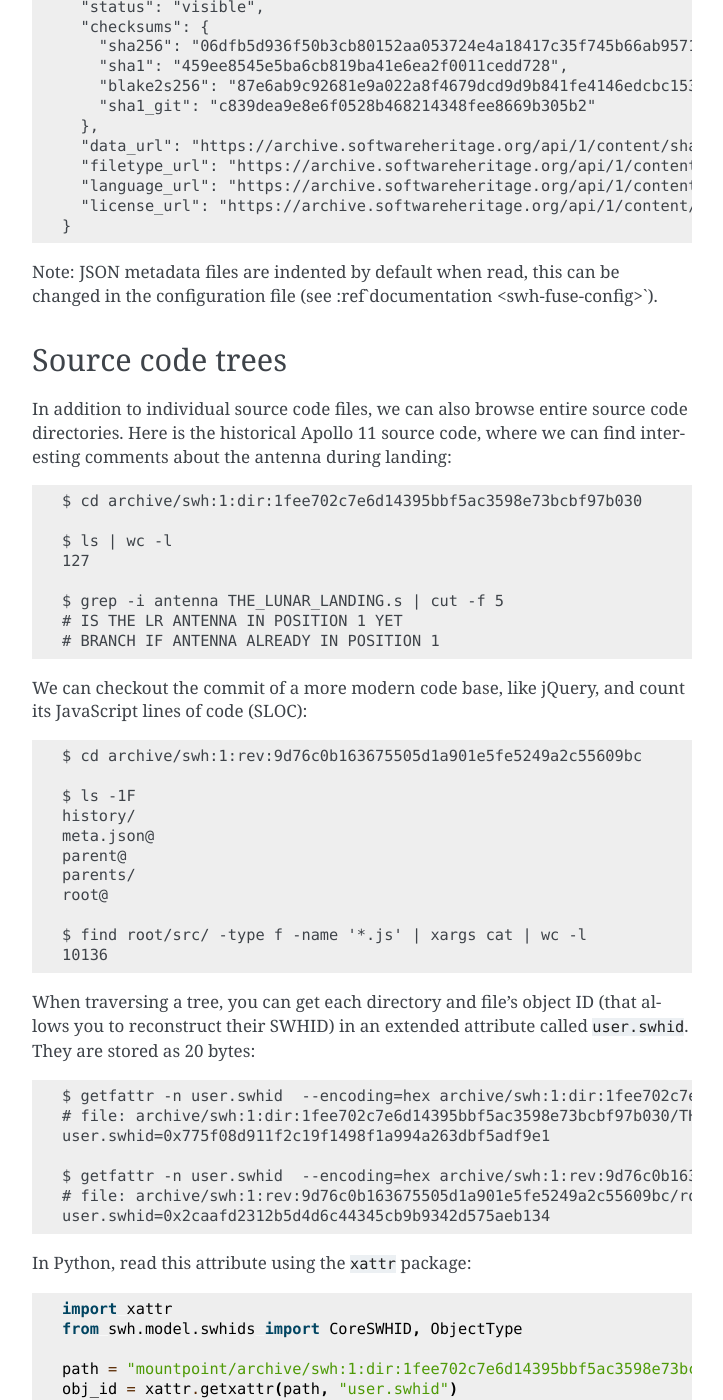
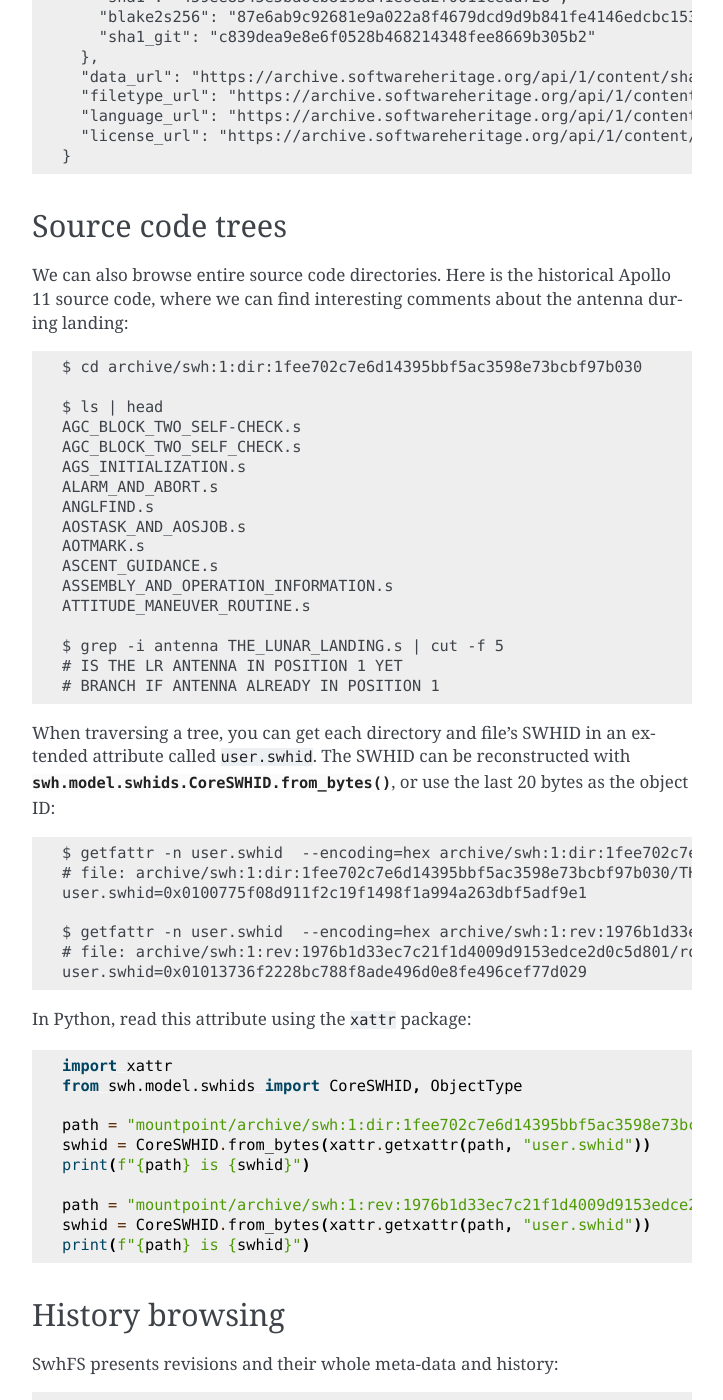
Before and after one commit to SoftwareHeritage/swh-fuse, a Sphinx documentation site: the page built from docs/tutorial.rst, in a window 1280 px wide and 1400 px high, scrolled down 1995 px. Shown: the whole window, without its empty margins (388-1111 px from the left). Built offline with Sphinx 7.4.7, drawn with Linux system fonts in a browser that asks for light colours; pages that are not in the unit, such as notebooks, are missing from menus; cross-references to code outside the pages are shown as plain code; some of the changed text lies outside the part shown.

Commit message:
proof-reading the tutorial, and using faster examples

```diff
--- a/docs/tutorial.rst
+++ b/docs/tutorial.rst
@@ -23,26 +23,24 @@
 
 ::
 
-   $ mkdir swhfs
-   $ swh fs mount swhfs/  # mount the archive
+   $ mkdir ~/swhfs
+   $ swh fs mount ~/swhfs  # mount the archive
 
-   $ ls -1F swhfs/  # list entry points
+   $ ls -1F ~/swhfs  # list entry points
    archive/  # <- start browsing from here
    cache/
    origin/
    README
 
+To unmount use ``swh fs umount ~/swhfs``.
+Note that ``sudo`` is not needed,
+however on some systems you might need specific authorizations.
+Cf. TODO LINK on workarounds.
+
 By default SwhFS daemonizes into background and logs to syslog; it can be kept in
-foreground, logging to the console, by passing ``-f/--foreground`` to ``mount``.
+foreground, logging to the console, by passing the ``-f/`` (``--foreground``) option to ``mount``.
+In that case, hit ``Ctrl+C`` to stop the process and unmount.
 
-To unmount use ``swh fs umount PATH``. Note that, since SwhFS is a *user-space*
-filesystem, mounting and unmounting it are not privileged operations, any user can do
-it.
-
-The configuration file ``~/.swh/config/global.yml`` is read if present. Its main use
-case is inserting a per-user authentication token for the SWH API, which might be needed
-in case of heavy use to bypass the default API rate limit. See the
-:ref:`configuration documentation <swh-fuse-config>` for details.
 
 Lazy loading
 ------------
@@ -106,56 +106,46 @@
      "license_url": "https://archive.softwareheritage.org/api/1/content/sha1_git:c839dea9e8e6f0528b468214348fee8669b305b2/license/"
    }
 
-Note: JSON metadata files are indented by default when read, this can be changed in the
-configuration file (see :ref`documentation <swh-fuse-config>`).
 
 Source code trees
 -----------------
 
-In addition to individual source code files, we can also browse entire source code
-directories. Here is the historical Apollo 11 source code, where we can find interesting
+We can also browse entire source code directories.
+Here is the historical Apollo 11 source code, where we can find interesting
 comments about the antenna during landing:
 
 ::
 
    $ cd archive/swh:1:dir:1fee702c7e6d14395bbf5ac3598e73bcbf97b030
 
-   $ ls | wc -l
-   127
+   $ ls | head
+   AGC_BLOCK_TWO_SELF-CHECK.s
+   AGC_BLOCK_TWO_SELF_CHECK.s
+   AGS_INITIALIZATION.s
+   ALARM_AND_ABORT.s
+   ANGLFIND.s
+   AOSTASK_AND_AOSJOB.s
+   AOTMARK.s
+   ASCENT_GUIDANCE.s
+   ASSEMBLY_AND_OPERATION_INFORMATION.s
+   ATTITUDE_MANEUVER_ROUTINE.s
 
    $ grep -i antenna THE_LUNAR_LANDING.s | cut -f 5
    # IS THE LR ANTENNA IN POSITION 1 YET
    # BRANCH IF ANTENNA ALREADY IN POSITION 1
 
-We can checkout the commit of a more modern code base, like jQuery, and count its
-JavaScript lines of code (SLOC):
 
-::
-
-   $ cd archive/swh:1:rev:9d76c0b163675505d1a901e5fe5249a2c55609bc
-
-   $ ls -1F
-   history/
-   meta.json@
-   parent@
-   parents/
-   root@
-
-   $ find root/src/ -type f -name '*.js' | xargs cat | wc -l
-   10136
-
-
-When traversing a tree, you can get each directory and file's object ID (that allows
-you to reconstruct their SWHID) in an extended attribute called ``user.swhid``.
-They are stored as 20 bytes::
+When traversing a tree, you can get each directory and file's SWHID in an extended attribute called ``user.swhid``.
+The SWHID can be reconstructed with :py:meth:`swh.model.swhids.CoreSWHID.from_bytes`,
+or use the last 20 bytes as the object ID::
 
    $ getfattr -n user.swhid  --encoding=hex archive/swh:1:dir:1fee702c7e6d14395bbf5ac3598e73bcbf97b030/THE_LUNAR_LANDING.s
    # file: archive/swh:1:dir:1fee702c7e6d14395bbf5ac3598e73bcbf97b030/THE_LUNAR_LANDING.s
-   user.swhid=0x775f08d911f2c19f1498f1a994a263dbf5adf9e1
+   user.swhid=0x0100775f08d911f2c19f1498f1a994a263dbf5adf9e1
 
-   $ getfattr -n user.swhid  --encoding=hex archive/swh:1:rev:9d76c0b163675505d1a901e5fe5249a2c55609bc/root/src
-   # file: archive/swh:1:rev:9d76c0b163675505d1a901e5fe5249a2c55609bc/root/src
-   user.swhid=0x2caafd2312b5d4d6c44345cb9b9342d575aeb134
+   $ getfattr -n user.swhid  --encoding=hex archive/swh:1:rev:1976b1d33ec7c21f1d4009d9153edce2d0c5d801/root
+   # file: archive/swh:1:rev:1976b1d33ec7c21f1d4009d9153edce2d0c5d801/root
+   user.swhid=0x01013736f2228bc788f8ade496d0e8fe496cef77d029
 
 In Python, read this attribute using the ``xattr`` package::
 
@@ -163,27 +153,53 @@
    from swh.model.swhids import CoreSWHID, ObjectType
 
    path = "mountpoint/archive/swh:1:dir:1fee702c7e6d14395bbf5ac3598e73bcbf97b030/THE_LUNAR_LANDING.s"
-   obj_id = xattr.getxattr(path, "user.swhid")
-   swhid = CoreSWHID(object_type=ObjectType.CONTENT, object_id=obj_id)
+   swhid = CoreSWHID.from_bytes(xattr.getxattr(path, "user.swhid"))
    print(f"{path} is {swhid}")
 
-   path = "mountpoint/archive/swh:1:rev:9d76c0b163675505d1a901e5fe5249a2c55609bc/root/src"
-   obj_id = xattr.getxattr(path, "user.swhid")
-   swhid = CoreSWHID(object_type=ObjectType.DIRECTORY, object_id=obj_id)
+   path = "mountpoint/archive/swh:1:rev:1976b1d33ec7c21f1d4009d9153edce2d0c5d801/root"
+   swhid = CoreSWHID.from_bytes(xattr.getxattr(path, "user.swhid"))
    print(f"{path} is {swhid}")
 
 
 History browsing
 ----------------
 
-``meta.json`` files of revision objects contain complete commit metadata, e.g.:
+SwhFS presents revisions and their whole meta-data and history:
+
+::
+
+   $ cd archive/swh:1:rev:1976b1d33ec7c21f1d4009d9153edce2d0c5d801
+
+   $ ls -1
+   history/
+   meta.json@
+   parent@
+   parents/
+   root@
+
+   $ ls -1 root
+   LICENSE
+   non-free.md
+   README.md
+   _static
+
+
+``meta.json`` contains complete commit metadata, e.g.:
 
 ::
 
    $ jq '.author.name, .date, .message' meta.json
-   "Michal Golebiowski-Owczarek"
-   "2020-03-02T23:02:42+01:00"
-   "Data:Event:Manipulation: Prevent collisions with Object.prototype ..."
+   "awesome-selfhosted-bot"
+   "2025-08-12T18:56:23+00:00"
+   "[bot] build markdown from awesome-selfhosted-data 1361ca6\n"
+
+
+
+
+
+
+
+TODO this got a 401 !!!
 
 Commit history can be browsed commit-by-commit digging into directories ``parent(s)/``
 directories or, more efficiently, using the history summaries located under
@@ -307,13 +323,23 @@
    https%3A%2F%2Fgithub.com%2Ftorvalds%2Flinux
 
 
-Faster access in HPC settings
------------------------------
+Speed up the access with local data
+-----------------------------------
 
 The default configuration uses Software Heritage's public Web API.
-As it is relatively slow,
-when using ``swh-fuse`` this is tractable only if you perform repeated accesses to a
-small subset of the archive. Otherwise,
-and if your infrastructure can hold a compressed graph server,
-you may configure ``swh-fuse`` to use it directly.
-This is described in the :ref:`Configuration <swh-fuse-config-graph>` section.
+Although easier to set up, this is slow.
+For example, you might have to wait one hour to count
+JavaScript lines of code (SLOC) in a jQuery revision:
+
+::
+
+   $ cd archive/swh:1:rev:9d76c0b163675505d1a901e5fe5249a2c55609bc
+
+   $ find root/src/ -type f -name '*.js' | xargs cat | wc -l
+   10136
+
+
+Therefore, the default configuration is usable only for repeated accesses
+to a small subset of the archive (thanks to its cache, SwhFS is slow only on first access).
+For larger traversals, we recommend to at least connect to a local compressed graph,
+as described in the next section.
```
Also changed, not shown: other parts of docs/tutorial.rst (+7 -5 lines).
